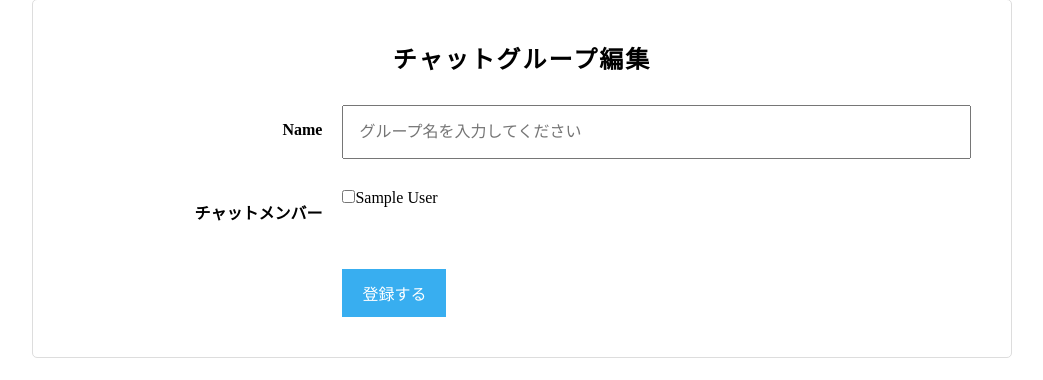
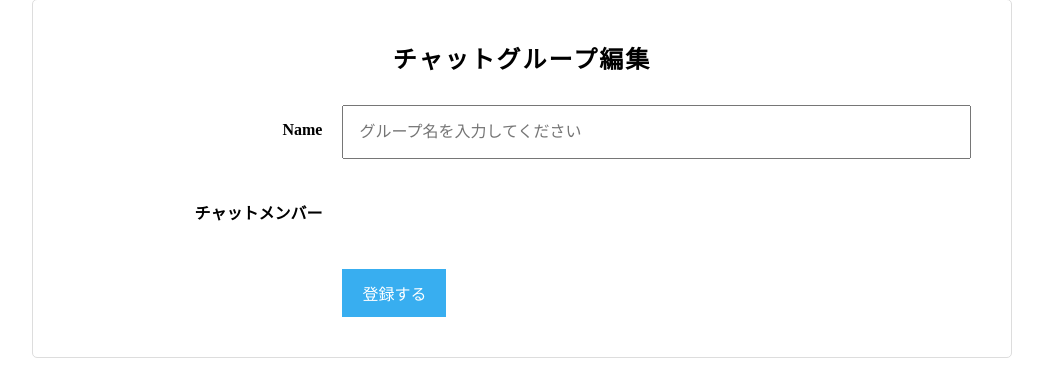
Before and after one commit to 1ruru/chat-space, a Rails app: template app/views/groups/edit.html.haml in a window 1280 px wide. Shown: the part 61-441 px from the top of the page, without its empty margins (118-1161 px from the left). Run offline with Rails 7, Linux system fonts and the light colour scheme; the template is opened without the code that fills it, so the values that code supplies are empty; the visitor is signed in with stand-in values (Sample User, id 1); style sheets or scripts are compiled from the project's sources; some libraries are stand-ins or nearby versions.

Commit message:
update scss
side menuのgroupリストをスクロール可能に
collection checkboxesを非表示に

```diff
--- a/app/assets/stylesheets/application.scss
+++ b/app/assets/stylesheets/application.scss
@@ -11,3 +11,4 @@
 @import "modules/group";
 @import "modules/flash";
 @import "modules/main-view";
+@import "modules/side-menu";
--- a/app/assets/stylesheets/modules/_group.scss
+++ b/app/assets/stylesheets/modules/_group.scss
@@ -59,6 +59,9 @@
     .chat-group-form__field--right {
       float: right;
       width: 70%;
+      input[type='checkbox'], input[type='checkbox'] + label{
+          display: none;
+      }
     }
 
     .chat-group-form__label {
--- a/app/assets/stylesheets/modules/_side-menu.scss
+++ b/app/assets/stylesheets/modules/_side-menu.scss
@@ -22,8 +22,10 @@
     }
   }
   .side-groups{
+    height: calc(100vh - 100px);
     padding: 0 $pad_side-lr;
     font-weight: bold;
+    overflow: scroll;
     .group{
       padding: $pad_side-group-ud 0;
       &__group-name{
```
